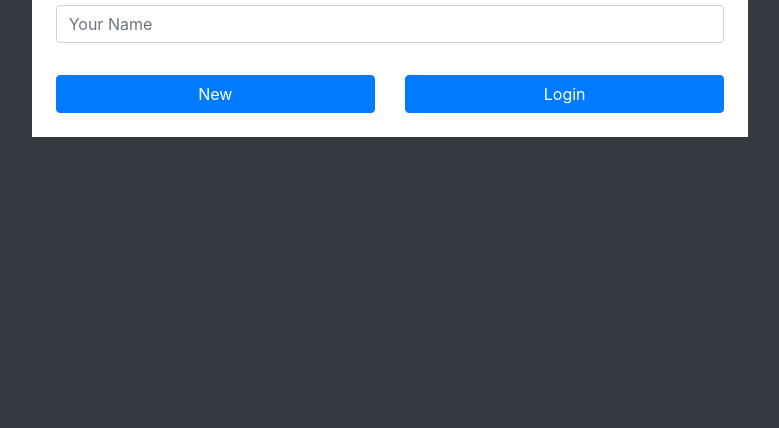
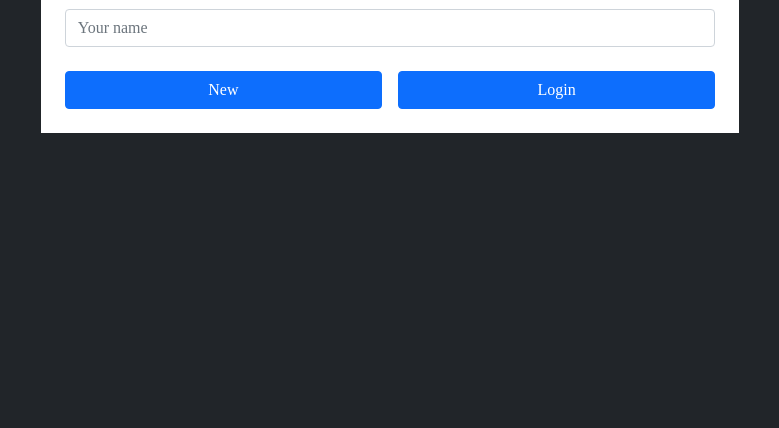
Before and after one commit to yyrnutdkg/trr-clicker-empire-game, a plain HTML site: page mockups/enter.html in a window 1280 px wide. Shown: the part 372-800 px from the top of the page, without its empty margins (250-1029 px from the left). Drawn offline with nearby package versions, Linux system fonts and the light colour scheme.

Commit message:
[add]Preliminary completion of login and signup screen layout

```diff
--- a/mockups/common.css
+++ b/mockups/common.css
@@ -0,0 +1,4 @@
+body {
+  font-family: Futura !important;
+  letter-spacing: 0.01rem !important;
+}
--- a/mockups/enter.html
+++ b/mockups/enter.html
@@ -1,12 +1,19 @@
+<!DOCTYPE html>
 <html lang="ja">
   <head>
+    <!-- Required meta tags -->
+    <meta charset="utf-8" />
+    <meta name="viewport" content="width=device-width, initial-scale=1" />
+
     <!-- Bootstrap CSS -->
     <link
+      href="https://cdn.jsdelivr.net/npm/bootstrap@5.0.2/dist/css/bootstrap.min.css"
       rel="stylesheet"
-      href="https://stackpath.bootstrapcdn.com/bootstrap/4.4.1/css/bootstrap.min.css"
-      integrity="sha384-Vkoo8x4CGsO3+Hhxv8T/Q5PaXtkKtu6ug5TOeNV6gBiFeWPGFN9MuhOf23Q9Ifjh"
+      integrity="sha384-EVSTQN3/azprG1Anm3QDgpJLIm9Nao0Yz1ztcQTwFspd3yD65VohhpuuCOmLASjC"
       crossorigin="anonymous"
     />
+
+    <title>enter_mock</title>
     <link rel="stylesheet" href="common.css" />
 
     <!-- fontawesome -->
@@ -19,18 +26,20 @@
     <div
       class="vh-100 bg-dark d-flex justify-content-center align-items-center"
     >
-      <div class="col-7 d-flex align-items-center">
+      <div class="col-7 d-flex align-items-center p-4">
         <div class="col-12 bg-white text-center p-4">
           <h2>Clicker Empire Game</h2>
-          <div class="form-group py-3">
-            <input type="text" class="form-control" placeholder="Your Name" />
-          </div>
-          <div class="d-flex justify-content-between">
-            <div class="col-6 pl-0">
-              <button class="btn btn-primary col-12">New</button>
+          <form class="py-3">
+            <input type="text" class="form-control" placeholder="Your name" />
+          </form>
+          <div class="d-flex justify-content-between pt-2">
+            <div class="col-6 pe-2">
+              <button type="submit" class="btn btn-primary col-12">New</button>
             </div>
-            <div class="col-6 pr-0">
-              <button class="btn btn-primary col-12">Login</button>
+            <div class="col-6 ps-2">
+              <button type="submit" class="btn btn-primary col-12">
+                Login
+              </button>
             </div>
           </div>
         </div>
```
